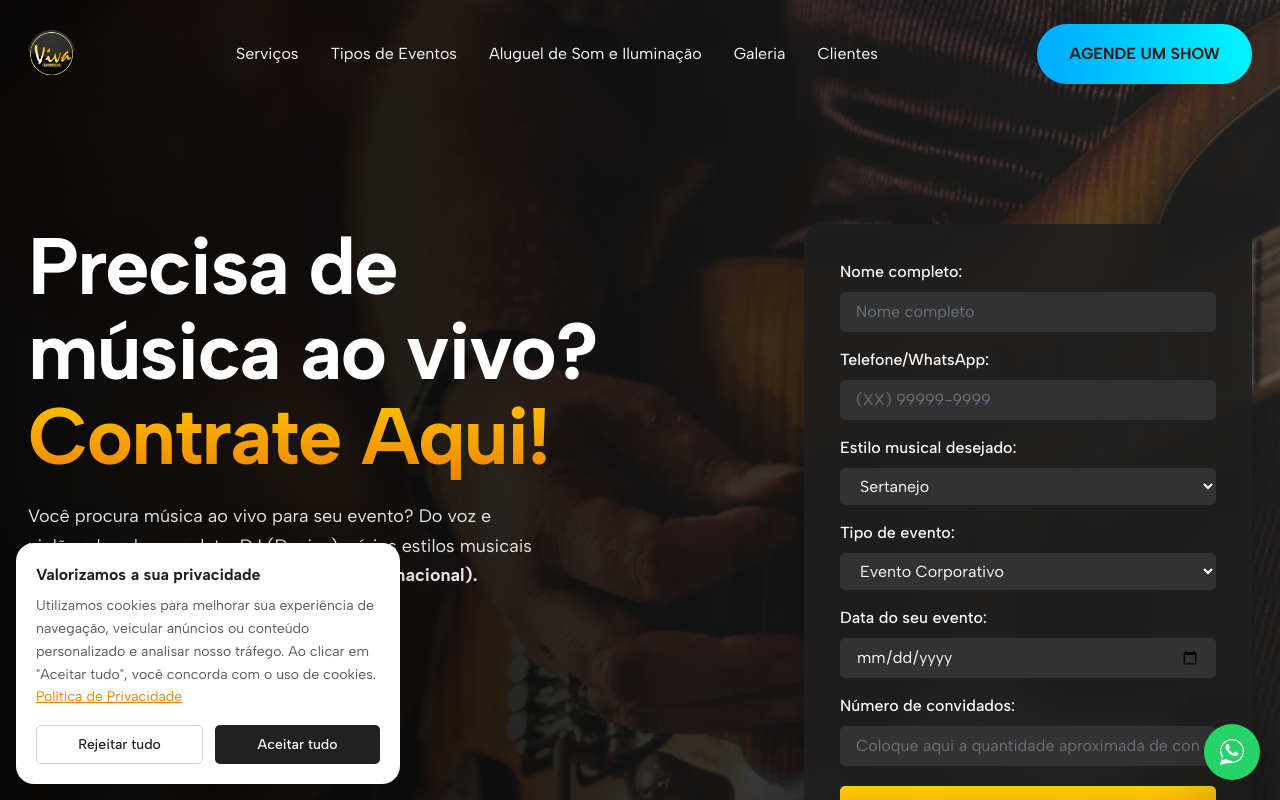
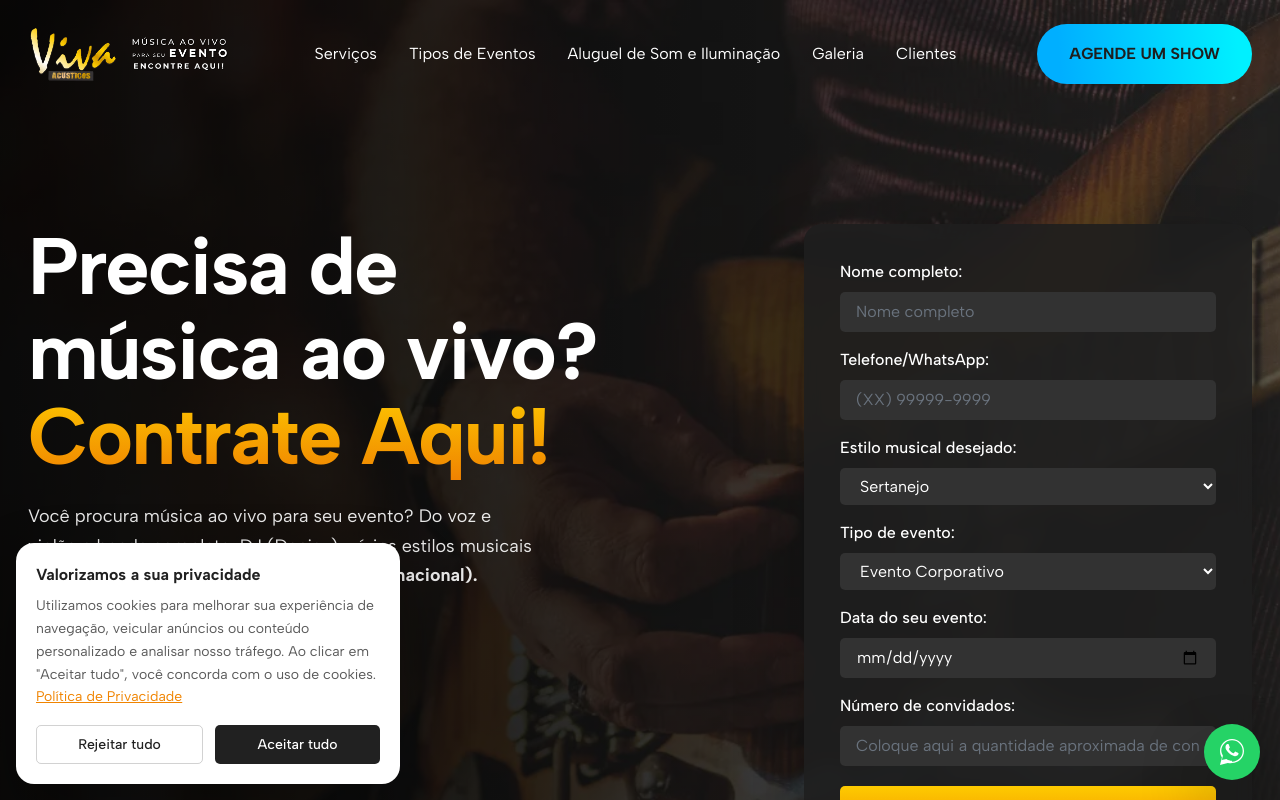
Before and after one commit to rapharantes/viva-acusticos-site, a Next.js app: page / in a window 1280 px wide. Shown: the top 800 px of the page. Built offline with nearby package versions, Linux system fonts and the light colour scheme.

Commit message:
Atualiza logo do header para versao horizontal com slogan

```diff
--- a/src/components/Navbar.tsx
+++ b/src/components/Navbar.tsx
@@ -13,11 +13,11 @@ export default function Navbar() {
       <div className="container-max flex items-center justify-between gap-6 py-6">
         <Link href="/" className="flex items-center gap-3 shrink-0">
           <Image
-            src="/images/2026/01/Viva-Acusticos-Logo.png"
+            src="/images/marca/logo-horizontal-com-slogan.png"
             alt="Viva Acústicos"
-            width={160}
-            height={48}
-            className="h-10 w-auto md:h-12"
+            width={811}
+            height={221}
+            className="h-12 w-auto md:h-14"
             priority
           />
         </Link>
```
Also changed, not shown: public/images/marca/logo-horizontal-com-slogan.png (added).
